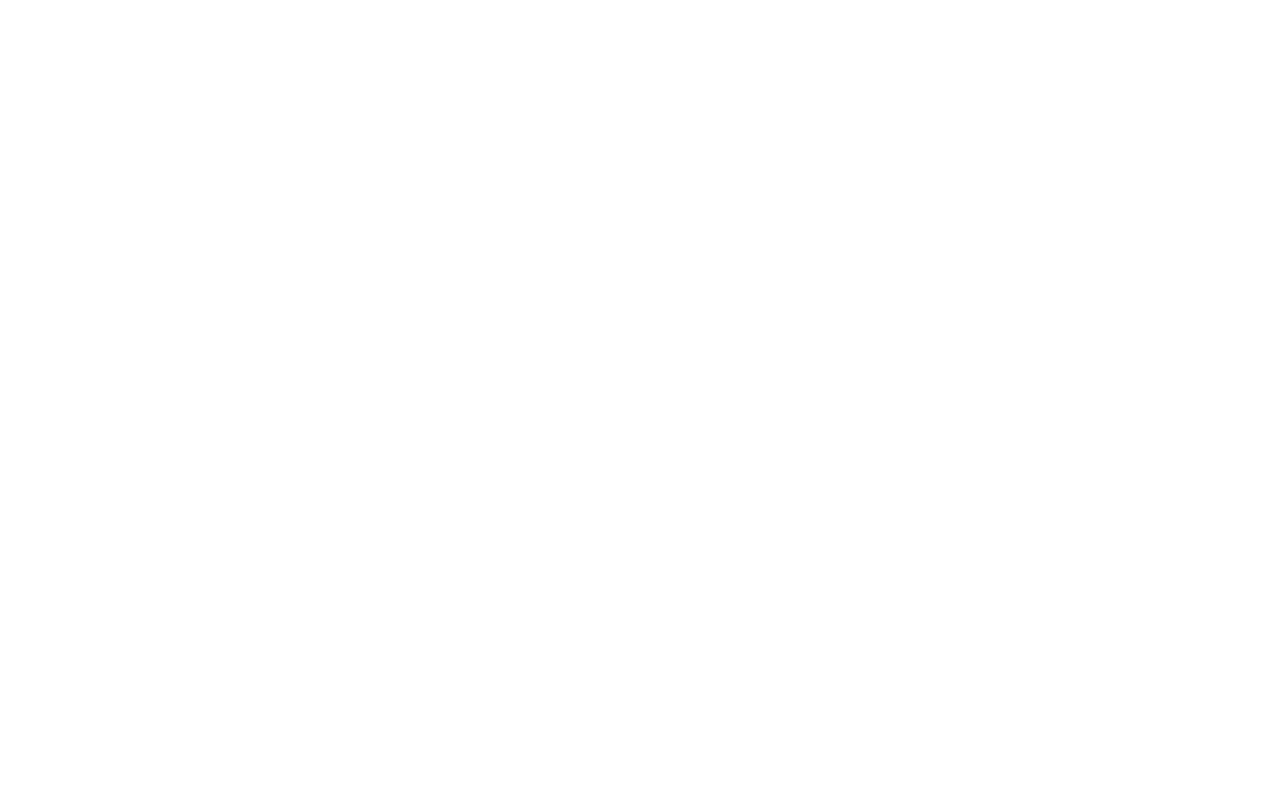
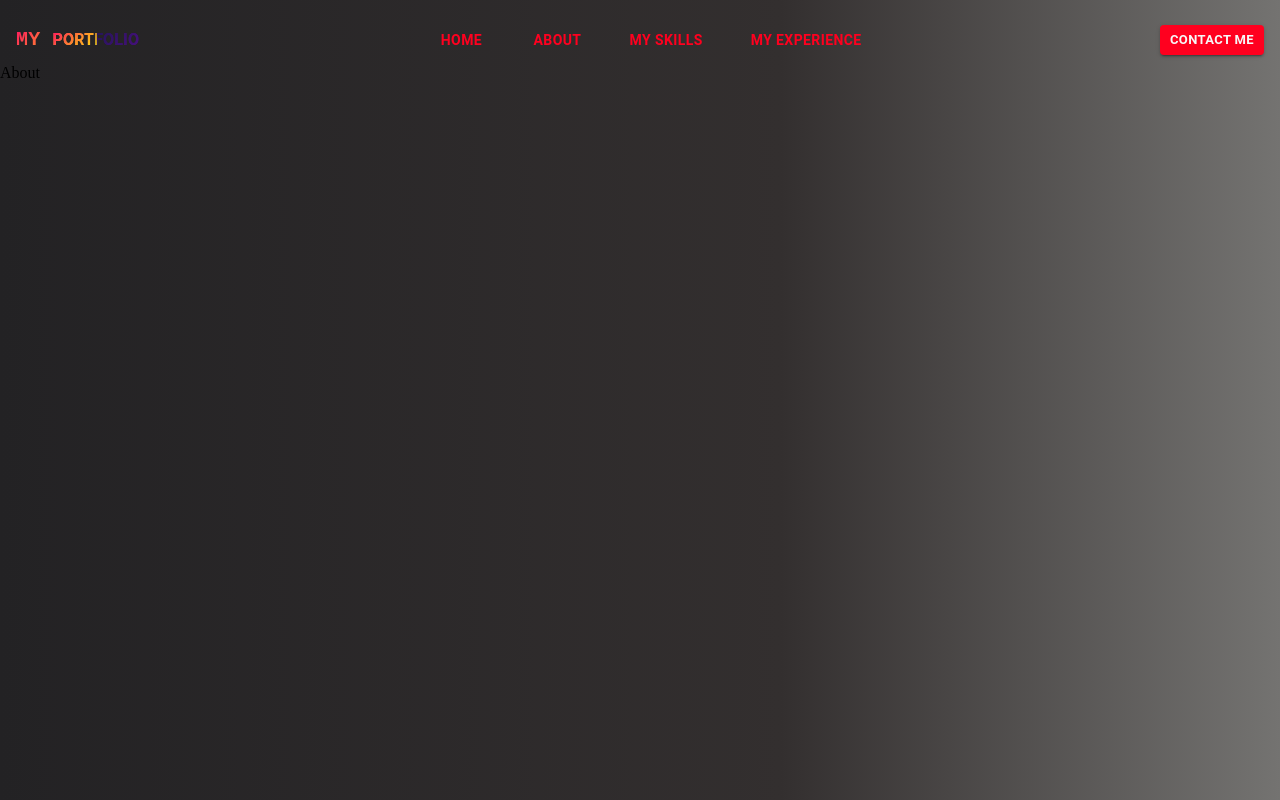
Before and after one commit to prakashmishra1234/MyPortfolio, a React (Create React App) app: page /about in a window 1280 px wide. Before the commit this address had no page. Built offline with nearby package versions, Linux system fonts and the light colour scheme; a web font is replaced by a local one.

Commit message:
Added about page

```diff
--- a/package.json
+++ b/package.json
@@ -22,6 +22,7 @@
     "react-router-dom": "^6.14.2",
     "react-scripts": "5.0.1",
     "react-type-animation": "^3.1.0",
+    "three": "^0.155.0",
     "typescript": "^4.9.5",
     "web-vitals": "^2.1.4",
     "yup": "^1.2.0"
--- /dev/null
+++ b/src/Components/About.tsx
@@ -0,0 +1,7 @@
+import React from "react";
+
+const About = () => {
+  return <div>About</div>;
+};
+
+export default About;
--- a/src/Components/Common/Navbar.tsx
+++ b/src/Components/Common/Navbar.tsx
@@ -85,6 +85,11 @@
               Home
             </CustomTypo>
           </MenuItem>
+          <MenuItem onClick={() => navigateRoute("/about")}>
+            <CustomTypo textAlign="center" sx={{ marginLeft: "1rem" }}>
+              About
+            </CustomTypo>
+          </MenuItem>
           <MenuItem onClick={() => navigateRoute("/skills")}>
             <CustomTypo textAlign="center" sx={{ marginLeft: "1rem" }}>
               My skills
@@ -134,6 +139,12 @@
         </NavButton>
         <NavButton
           sx={{ margin: "0 1rem", fontWeight: "600" }}
+          onClick={() => navigateRoute("/about")}
+        >
+          About
+        </NavButton>
+        <NavButton
+          sx={{ margin: "0 1rem", fontWeight: "600" }}
           onClick={() => navigateRoute("/skills")}
         >
           My skills
--- a/src/Routing/Navigation.tsx
+++ b/src/Routing/Navigation.tsx
@@ -4,12 +4,14 @@
 import Main from "../Components/Main";
 import MySkills from "../Components/MySkills";
 import Experience from "../Components/Experience";
+import About from "../Components/About";
 
 const Navigation = () => {
   return (
     <Routes>
       <Route path="/" element={<Main />}>
         <Route path="" element={<Home />} />
+        <Route path="/about" element={<About />} />
         <Route path="/skills" element={<MySkills />} />
         <Route path="/experience" element={<Experience />} />
       </Route>
```
Also changed, not shown: 1 other file (tests, documents, lock files or other folders).
